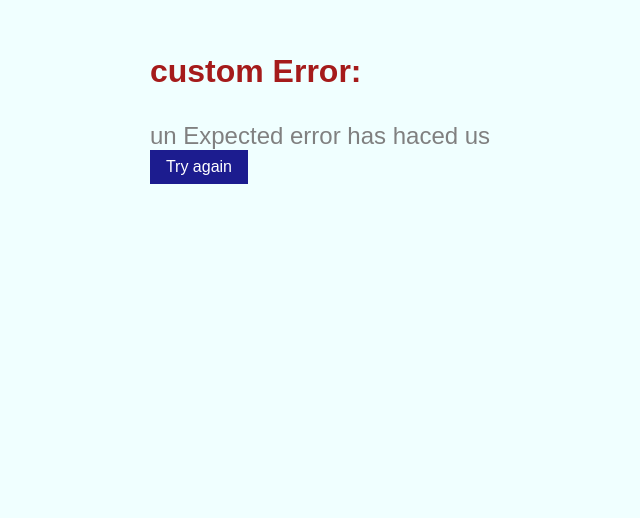
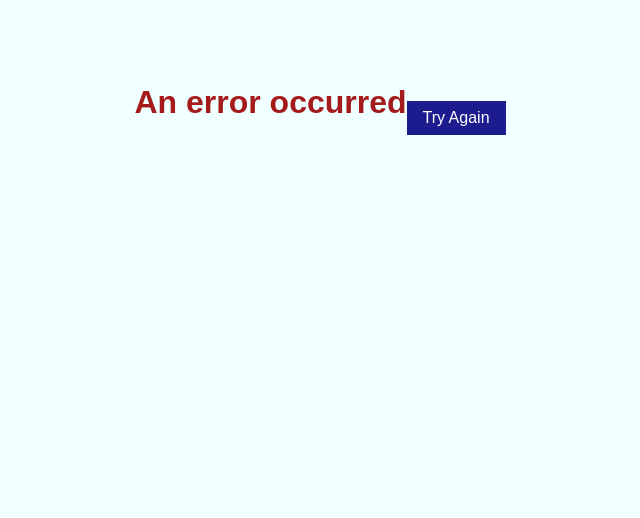
Before and after one commit to Ibrahemyoussef2020/brand-Ecommerce-front, a Next.js app: page /error in a window 1280 px wide. Shown: the part 282-800 px from the top of the page, without its empty margins (320-960 px from the left). Built offline with nearby package versions, Linux system fonts and the light colour scheme.

Commit message:
re add error page

```diff
--- /dev/null
+++ b/app/error/page.jsx
@@ -0,0 +1,14 @@
+
+"use client";
+
+
+const ErrorPage = () => {
+  return (
+    <div className='error-page'>
+      <h1>An error occurred</h1>
+      <button onClick={()=> location.reload()}>Try Again</button>
+    </div>
+  );
+};
+
+export default ErrorPage;
--- a/app/error/page.tsx
+++ /dev/null
@@ -1,23 +0,0 @@
-"use strict";
-
-interface ErrorPageProps {
-    reset:()=> void,
-    error:Error
-}
-
-const ErrorPage = ({reset,error}:ErrorPageProps) => {
-
-  return (
-    <div className="error-page">
-        <div>
-            <h1>custom Error:</h1>
-            <p>un Expected error has haced us</p>
-            <button onClick={reset}>
-                Try again
-            </button>
-        </div>
-    </div>
-  )
-}
-
-export default ErrorPage
--- a/app/orders/page.tsx
+++ b/app/orders/page.tsx
@@ -1,4 +1,4 @@
-import DetailsMayLik from "@/components/details/DetailsMayLik"
+import DetailsMayLike from "@/components/details/DetailsMayLike"
 import SavedForLater from "@/components/general/SavedForLater"
 import Header from "@/components/layout/Header"
 import ProgressNav from "@/components/layout/ProgressNav"
@@ -16,7 +16,7 @@ const page = () => {
         <div className="orders-wrapper">
           <OrderResult />
           <div className="may-like">
-            <DetailsMayLik />
+            <DetailsMayLike />
           </div>
         </div>
       </div>
--- a/components/details/DetailsMayLik.tsx
+++ b/components/details/DetailsMayLike.tsx
@@ -4,7 +4,7 @@ import Image from "next/image"
 import Link from "next/link";
 
 
-const DetailsMayLik = async () => {
+const DetailsMayLike = async () => {
 
   const products = await fetchProductsToServer('home-sections');
 
@@ -41,4 +41,4 @@ const DetailsMayLik = async () => {
   )
 }
 
-export default DetailsMayLik
+export default DetailsMayLike
--- a/components/details/LargeProductDetails.tsx
+++ b/components/details/LargeProductDetails.tsx
@@ -5,7 +5,7 @@ import DetailsTopCenter from "./DetailsTopCenter"
 import DetailsTopLeft from "./DetailsTopLeft"
 import DetailsBottomNav from "./DetailsBottomNav"
 import DetailsBottomLeft from "./DetailsBottomLeft"
-import DetailsMayLik from "./DetailsMayLik"
+import DetailsMayLike from "./DetailsMayLike"
 import DetailsTopRight from "./DetailsTopRight"
 import DiscountBanner from "../general/DiscountBanner"
 import AnotherItems from "../general/AnotherItems"
@@ -36,7 +36,7 @@ const LargeProductDetails = ({product,category}:props) => {
 
             <div className="bottom">
                 <DetailsBottomLeft product={product} />
-                <DetailsMayLik />
+                <DetailsMayLike />
             </div>
 
             <AnotherItems category={category} title="Related products"/>
--- a/components/orders/OrderResult.tsx
+++ b/components/orders/OrderResult.tsx
@@ -11,7 +11,7 @@ import SavedForLater from "../../components/general/SavedForLater"
 import PaymentFeatures from '../../components/general/PaymentFeatures';
 import ProductRating from "@/components/general/ProductRating";
 import { selectDate } from "@/utilities";
-import DetailsMayLik from "@/components/details/DetailsMayLik";
+import DetailsMayLike from "@/components/details/DetailsMayLike";
 import { IRootState } from "@/redux/store";
 import EmptyCart from "../cart/EmptyCart";
 
```
Also changed, not shown: app/profile/page.tsx (+4 -3 lines).
